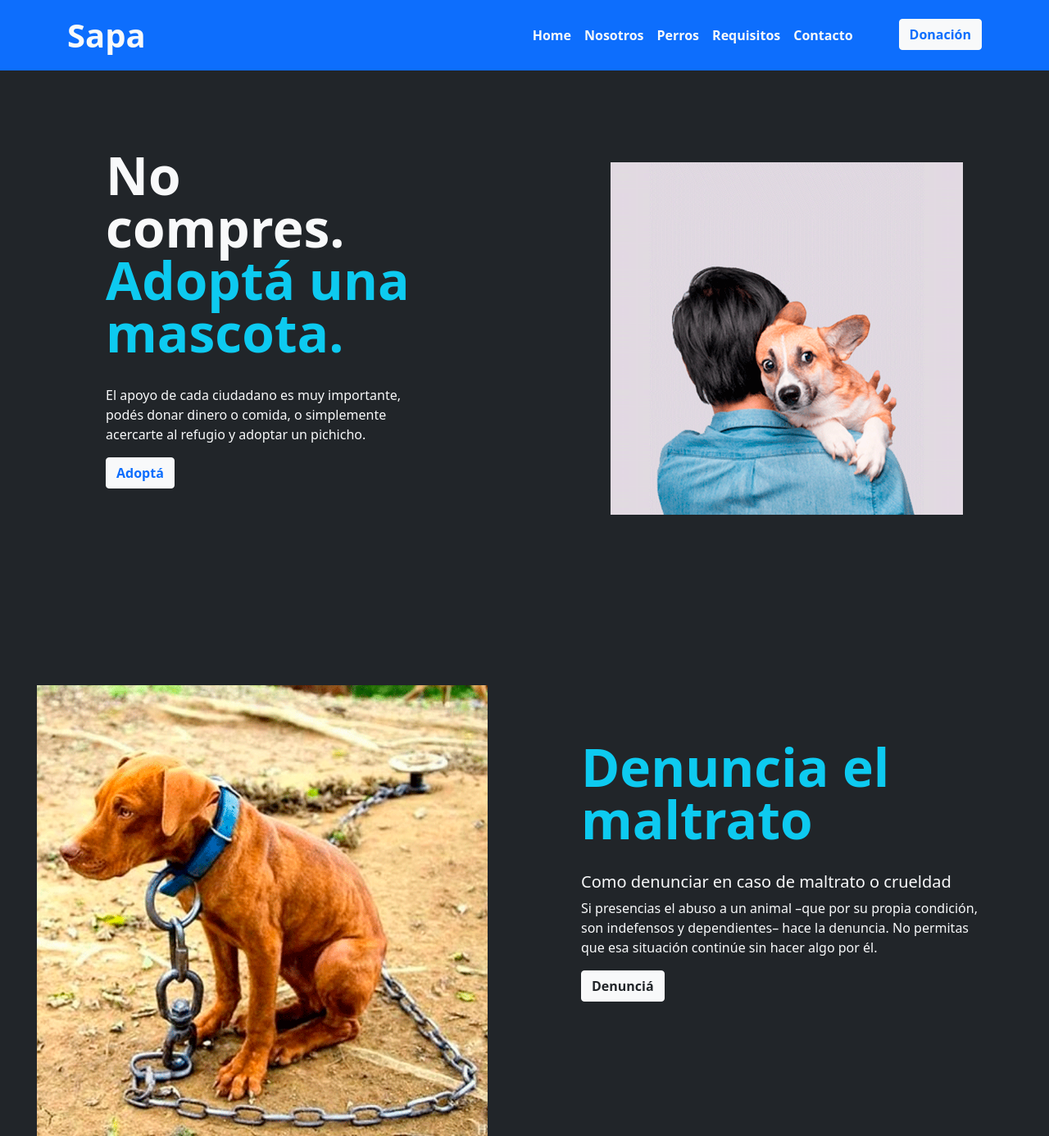
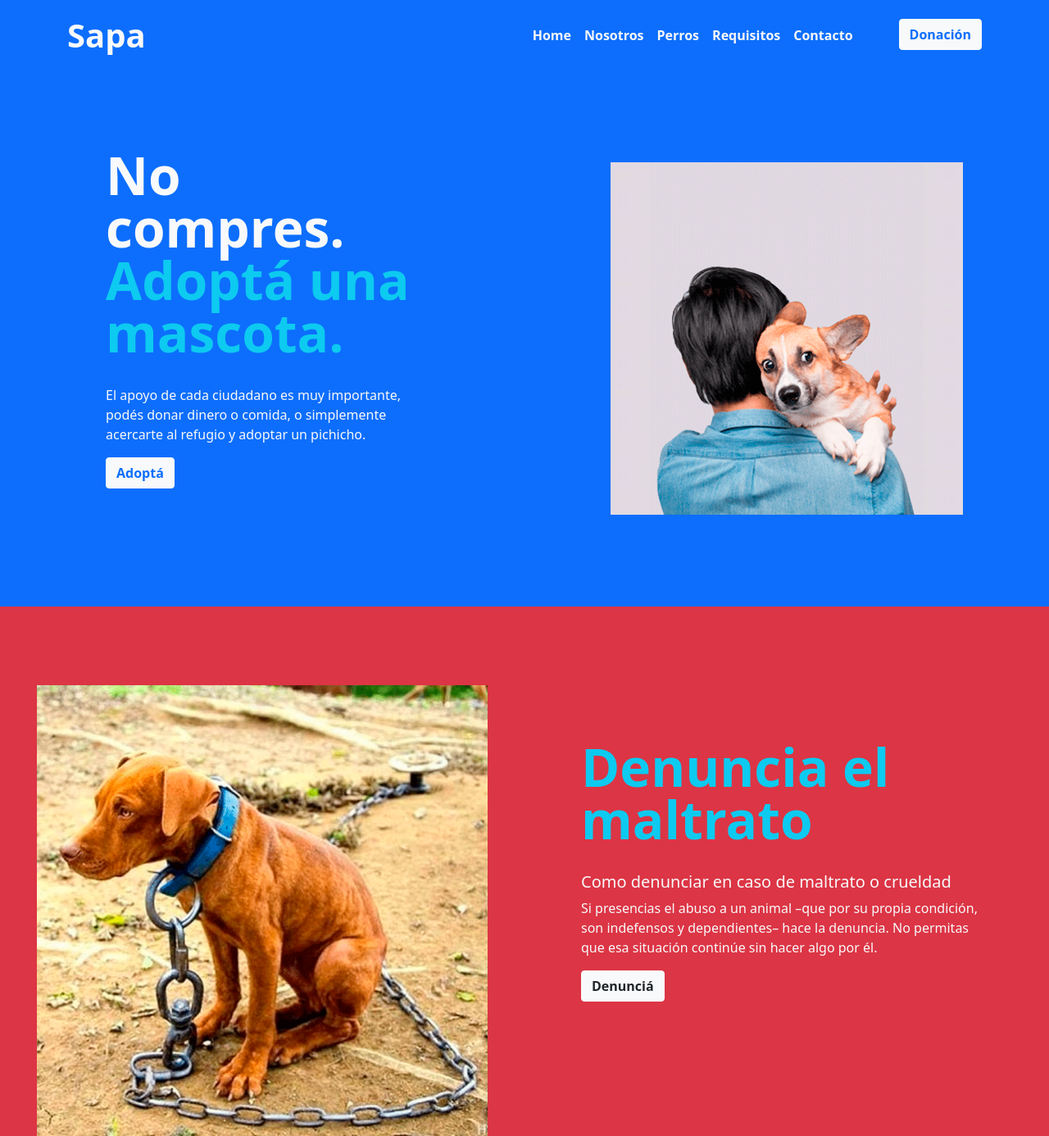
Before and after one commit to cristianvaquero/sapa-tienda, a plain HTML site: page index.html in a window 1280 px wide. Shown: the top 1386 px of the page at 82% size. Drawn offline with nearby package versions, Linux system fonts and the light colour scheme.

Commit message:
Quinto commit: Maltrato animal cambio el bg a Danger

```diff
--- a/index.html
+++ b/index.html
@@ -50,7 +50,7 @@
     </nav>
 
     <div id="hero">
-        <div class="row wv-100 g-0 bg-dark py-5 h-100">
+        <div class="row wv-100 g-0 bg-primary py-5 h-100">
             <div class="col-lg-6 d-flex align-self-center">
                 <div class="contenido my-5 w-100 mx-auto px-4">
                     <h1 class="display-3 fw-bold text-light contenido__h1">No compres.<br><span class="text-info">Adoptá una mascota.</span></h1>
@@ -67,7 +67,7 @@
     </div>
 
     <div id="hero">
-        <div class="row wv-100 g-0 bg-dark py-5 h-100">
+        <div class="row wv-100 g-0 bg-danger py-5 h-100">
             <div class="col-lg-6 d-flex align-self-center px-4">
                 <div class="contenido-two mt-5 mx-auto">
                     <img src="./img/maltrato-animal.png" class="contenido__img img-fluid" alt="">
```
